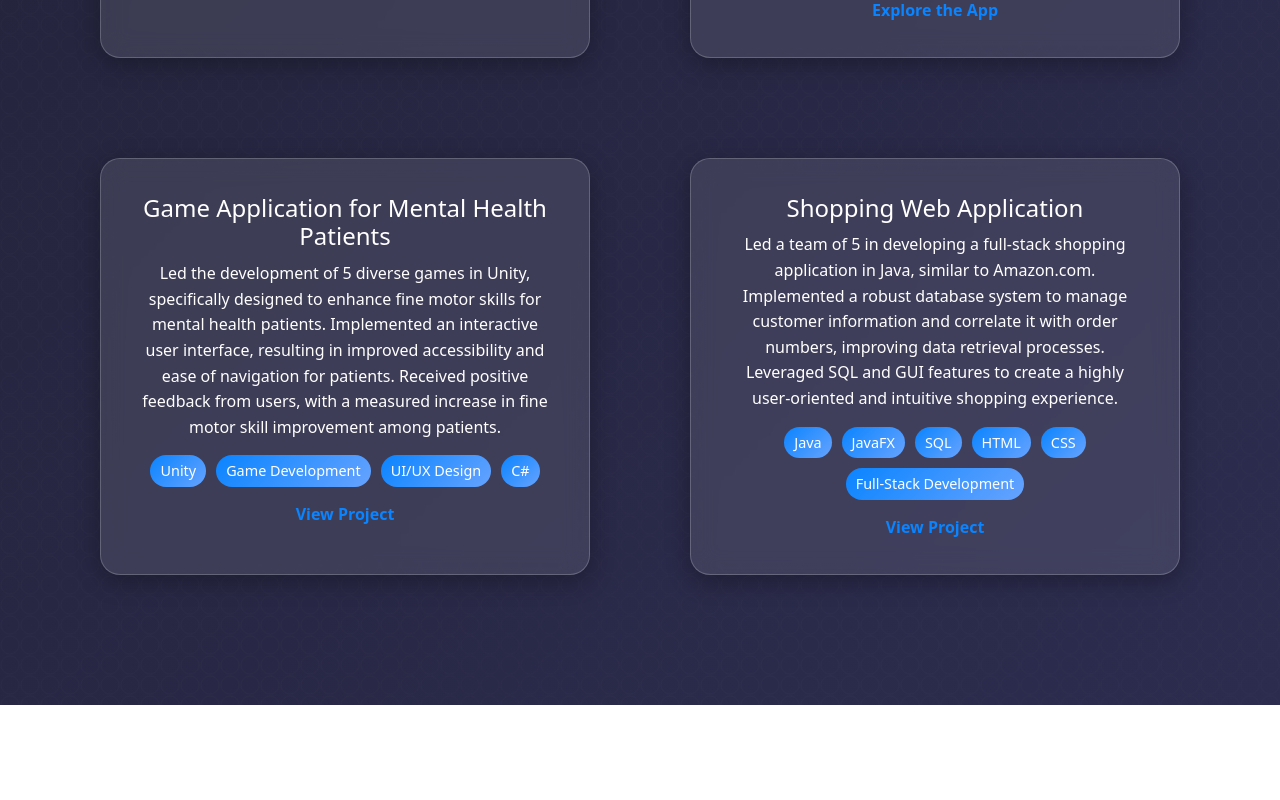
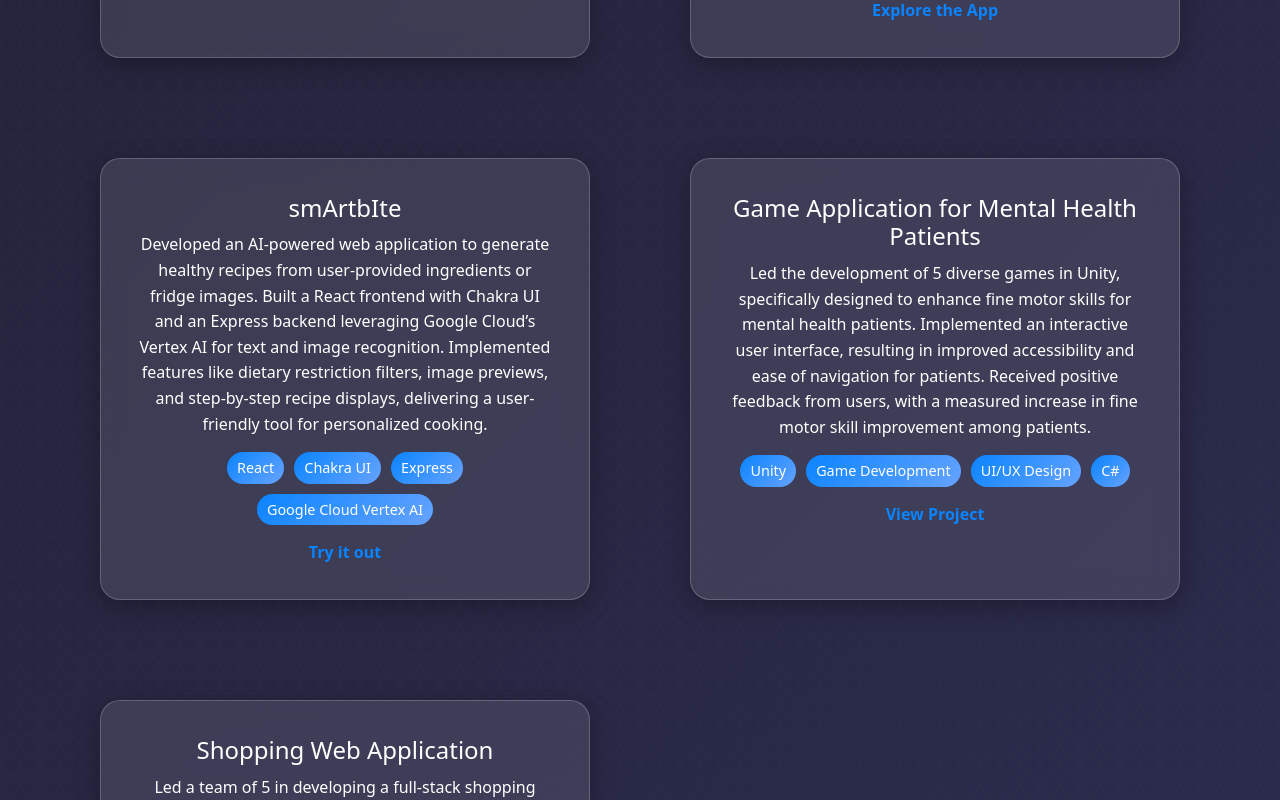
Before and after one commit to omshewale30/portfolio-new, a React (Vite) app: page /projects in a window 1280 px wide. Shown: the part 1765-2565 px from the top of the page. Before the commit the page ends 2470 px from the top, so only its background shows below. Built offline with nearby package versions, Linux system fonts and the light colour scheme.

Commit message:
added smartbite in the project section

```diff
--- a/src/components/ProjectSection.jsx
+++ b/src/components/ProjectSection.jsx
@@ -54,6 +54,13 @@ const ProjectsSection = () => {
             linkText: "Explore the App",
         },
         {
+            title: "smArtbIte",
+            description: "Developed an AI-powered web application to generate healthy recipes from user-provided ingredients or fridge images. Built a React frontend with Chakra UI and an Express backend leveraging Google Cloud’s Vertex AI for text and image recognition. Implemented features like dietary restriction filters, image previews, and step-by-step recipe displays, delivering a user-friendly tool for personalized cooking.",
+            tags: ["React", "Chakra UI", "Express", "Google Cloud Vertex AI"],
+            link: "https://smartbite.vercel.app/", // Replace with your deployed URL if available
+            linkText: "Try it out"
+        },
+        {
             title: "Game Application for Mental Health Patients",
             description: "Led the development of 5 diverse games in Unity, specifically designed to enhance fine motor skills for mental health patients. Implemented an interactive user interface, resulting in improved accessibility and ease of navigation for patients. Received positive feedback from users, with a measured increase in fine motor skill improvement among patients.",
             tags: ["Unity", "Game Development", "UI/UX Design", "C#"],
```
